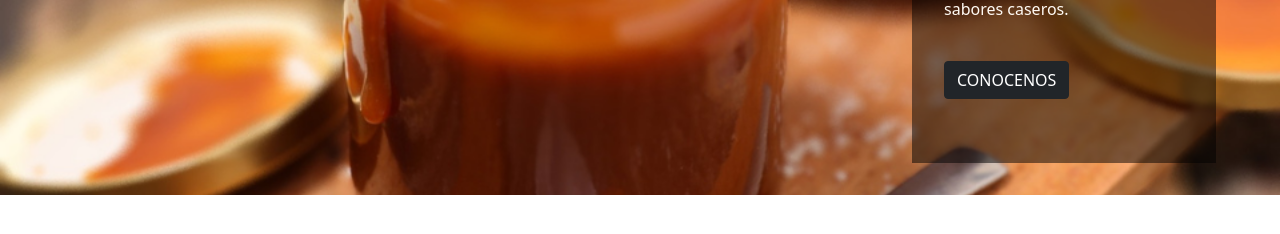
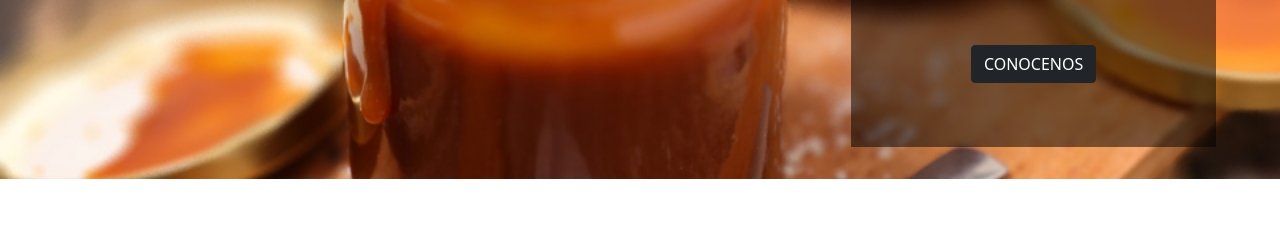
Before and after one commit to JorgeZubieta/humaya, a plain HTML site: page index.html in a window 1280 px wide. Shown: the part 358-592 px from the top of the page. Drawn offline with nearby package versions, Linux system fonts and the light colour scheme.

Commit message:
querie desktop terminada

```diff
--- a/index.html
+++ b/index.html
@@ -53,7 +53,7 @@
                 <p class="mt-3">
                     Los productos HUMAYA son elaborados desde hace más de 50 con tradiciones familiares y sabores caseros.
                 </p>
-                <button class="btn btn-dark mt-4">CONOCENOS</button>
+                <button class="btn btn-dark rounded mt-4">CONOCENOS</button>
 
             </div>
         </section>
--- a/styles.css
+++ b/styles.css
@@ -35,7 +35,7 @@ max -> hast aca */
 @media screen and (min-width:1201px){
 /* si uso una clase que y sta -> solo la llamo y agreggo la diferencia*/
     .contenedor-primera-seccion {
-        width: 25%;
+        width: 30%;
         padding: 4rem 2rem;
 
         /* alicamos transparencia con rgba : alfa -> 0.25 */
@@ -43,8 +43,14 @@ max -> hast aca */
 
         margin: 0 2rem;
     }
+    .contenedor-primera-seccion button{
+        /* al ser button inline -> lo convierto a bloque para qu tenag comportamiento de caja */
+        display: block;
+        margin: auto; /* aplica a los lados */
+        margin-top: 3rem !important; /* no se veia el cambio porque estaba siendo pisad por otra clasequeri */
+    }
 
-    section {
+    section{
         display: flex;
         justify-content: flex-end;
         height: auto;
```
